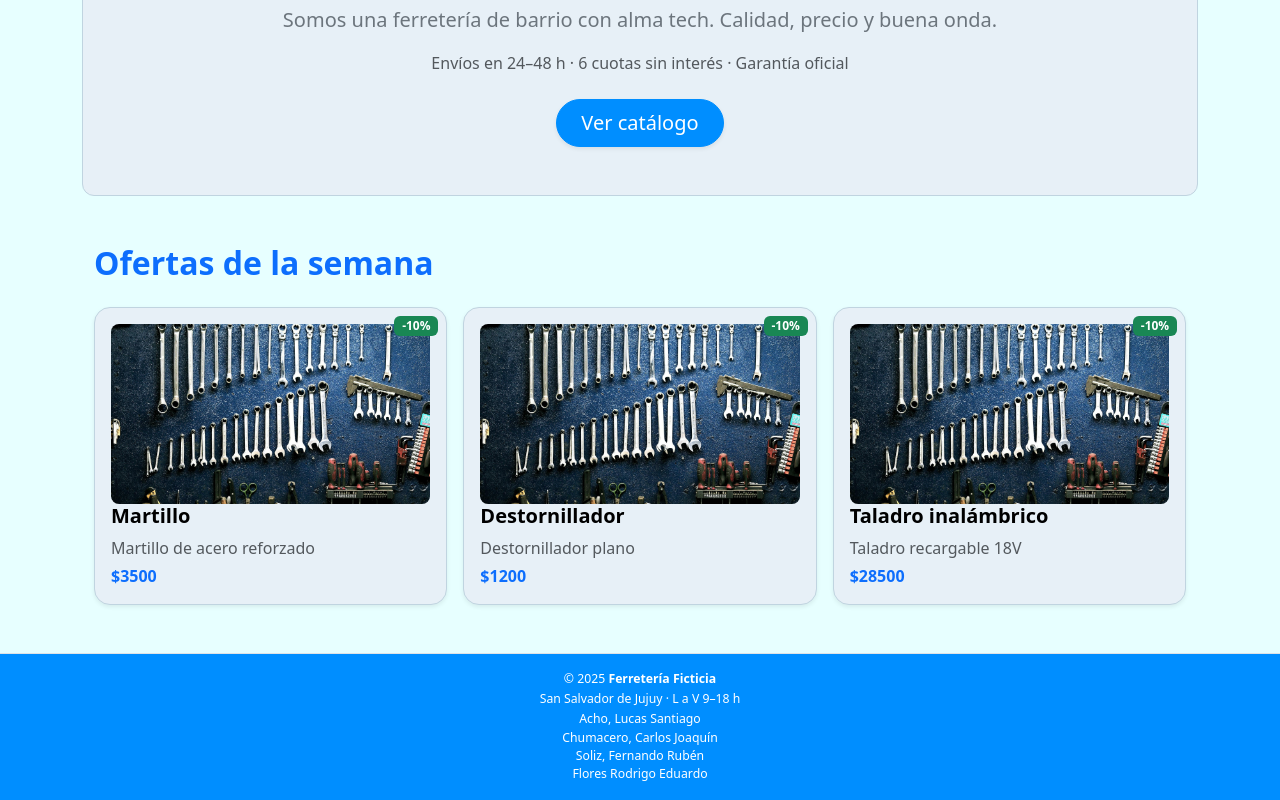
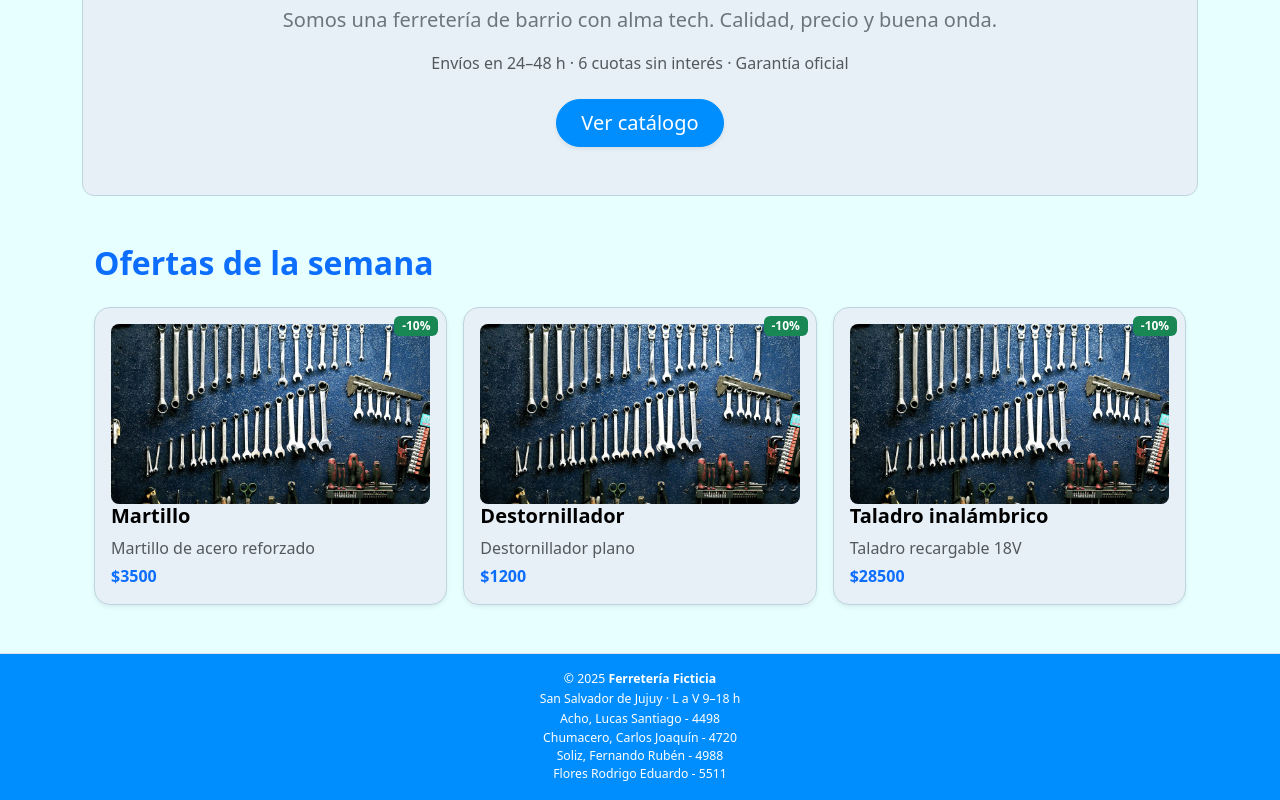
Before and after one commit to CarlosChuma0/ferre-frontend, an Angular app: page / in a window 1280 px wide. Shown: the part 805-1605 px from the top of the page. Built offline with nearby package versions, Linux system fonts and the light colour scheme; no server answers.

Commit message:
Update footer with team member IDs

```diff
--- a/src/app/components/footer/footer.html
+++ b/src/app/components/footer/footer.html
@@ -3,10 +3,10 @@
     <div>© 2025 <span class="fw-semibold footer-accent">Ferretería Ficticia</span></div>
     <div>San Salvador de Jujuy · L a V 9–18 h</div>
     <div>
-        Acho, Lucas Santiago<br>
-        Chumacero, Carlos Joaquín<br>
-        Soliz, Fernando Rubén<br>
-        Flores Rodrigo Eduardo
+        Acho, Lucas Santiago - 4498<br>
+        Chumacero, Carlos Joaquín - 4720<br>
+        Soliz, Fernando Rubén - 4988<br>
+        Flores Rodrigo Eduardo - 5511
     </div>
   </div>
 </footer>
```
